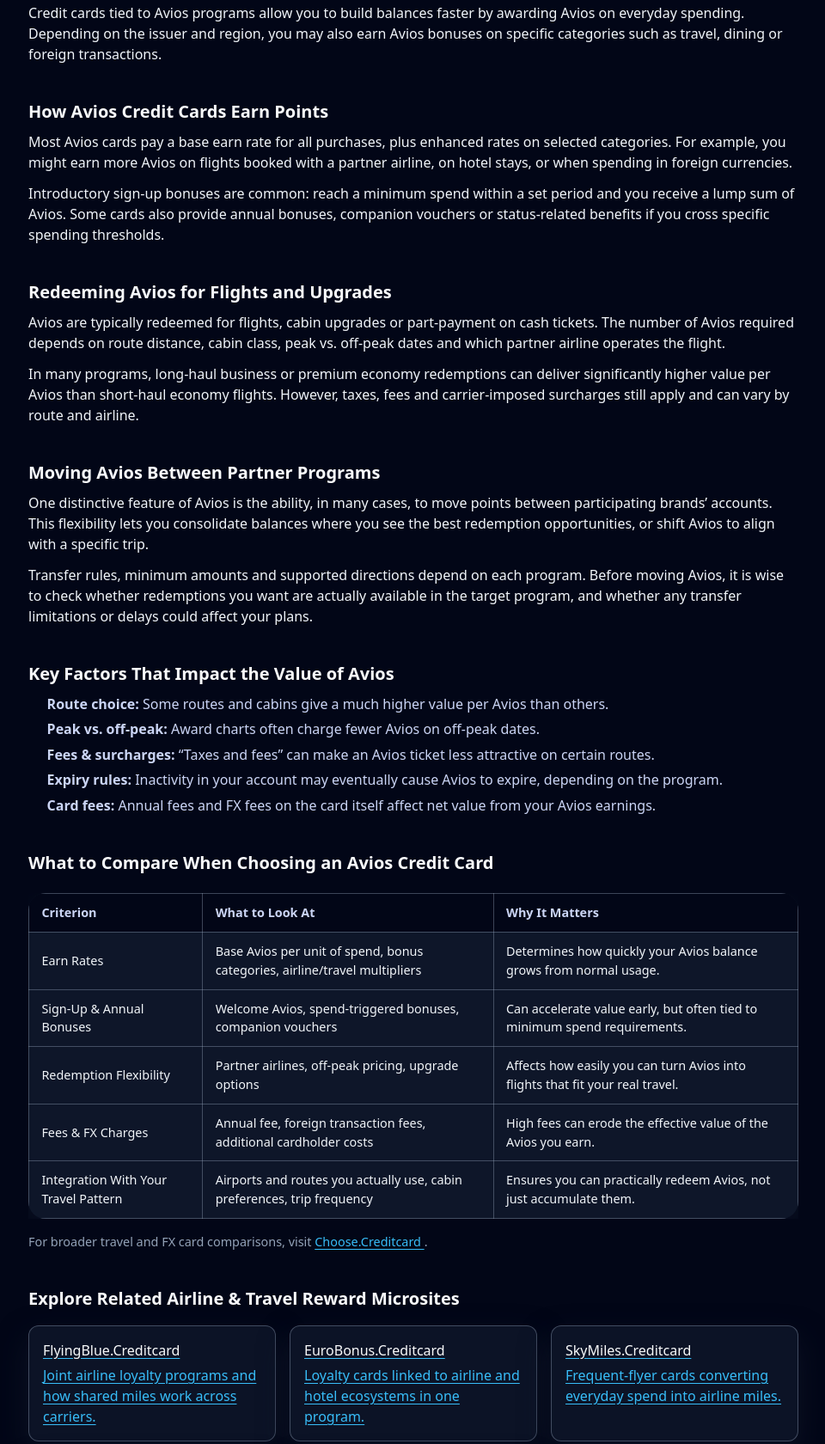
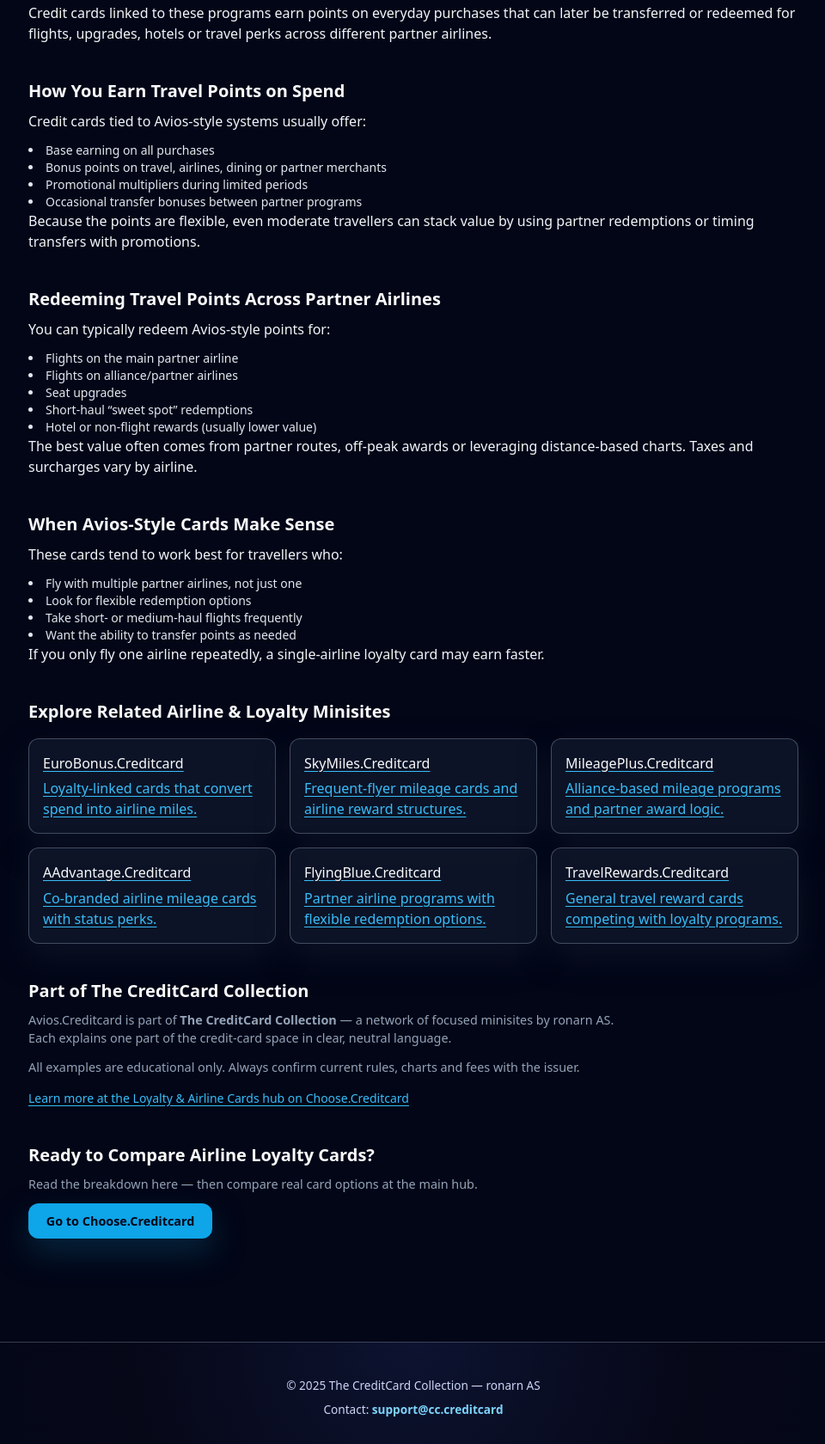
Before and after one commit to ChooseCreditCard/avios.creditcard, a plain HTML site: page index.html in a window 1280 px wide. Shown: the part 587-2267 px from the top of the page at 86% size, without its empty margins (159-1119 px from the left). Drawn offline with nearby package versions, Linux system fonts and the light colour scheme.

Commit message:
Update index.html

```diff
--- a/index.html
+++ b/index.html
@@ -4,22 +4,22 @@
   <meta charset="UTF-8" />
   <meta name="viewport" content="width=device-width, initial-scale=1" />
 
-  <title>Avios.Creditcard – Avios Airline Points & Credit Cards Explained</title>
-  <meta name="description" content="Understand how Avios-linked credit cards work: earning Avios from spending, transferring between airlines, redeeming for flights and upgrades, plus fees and value considerations." />
+  <title>Avios.Creditcard – Airline Points & Loyalty Credit Cards Explained</title>
+  <meta name="description" content="How Avios-style loyalty credit cards work: earning points, partner airlines, transfer systems, redemption value, elite perks and what to check before choosing a loyalty card." />
   <meta name="robots" content="index,follow" />
   <link rel="canonical" href="https://avios.creditcard/" />
 
   <!-- Open Graph -->
-  <meta property="og:title" content="Avios.Creditcard – Avios Airline Points & Credit Cards Explained" />
-  <meta property="og:description" content="Independent overview of Avios-based airline credit cards — how you earn, move and redeem Avios across partner airlines, and what to compare before choosing a card." />
+  <meta property="og:title" content="Avios.Creditcard – Airline Points & Loyalty Cards Explained" />
+  <meta property="og:description" content="Independent overview of airline loyalty credit cards using Avios-style points systems — from earning to redeeming across partner airlines." />
   <meta property="og:type" content="website" />
   <meta property="og:url" content="https://avios.creditcard/" />
   <meta property="og:image" content="https://choose.creditcard/preview.png?utm_source=avios.creditcard&utm_medium=referral&utm_campaign=og_image" />
 
   <!-- Twitter -->
   <meta name="twitter:card" content="summary_large_image" />
-  <meta name="twitter:title" content="Avios.Creditcard – Avios Airline Loyalty & Cards" />
-  <meta name="twitter:description" content="Learn how Avios airline credit cards convert everyday spend into points you can redeem for flights, upgrades and partner redemptions across multiple carriers." />
+  <meta name="twitter:title" content="Avios.Creditcard – Airline Loyalty Cards Explained" />
+  <meta name="twitter:description" content="Learn how Avios-style loyalty credit cards earn, transfer and redeem travel points across partner airlines." />
   <meta name="twitter:image" content="https://choose.creditcard/preview.png?utm_source=avios.creditcard&utm_medium=referral&utm_campaign=twitter_image" />
 
   <!-- GA4 -->
@@ -31,199 +31,186 @@
     gtag('config', 'G-64FE63JQ3H');
   </script>
 
-  <!-- Tailwind for utility classes -->
+  <!-- Tailwind -->
   <script src="https://cdn.tailwindcss.com"></script>
 
-  <!-- Your shared minisite styles -->
+  <!-- Minisite Styles -->
   <link rel="stylesheet" href="./styles.css" />
 </head>
+
 <body class="bg-slate-950 text-slate-100">
+  <!-- HEADER -->
   <header class="site-header">
     <div class="nav-inner max-w-6xl">
       <div class="brand">
         <div class="cc-logo">CC</div>
         <div class="brand-text">
           <div class="brand-title">Avios.Creditcard</div>
-          <div class="brand-subtitle">Avios Airline Points & Loyalty Cards</div>
+          <div class="brand-subtitle">Airline Points & Loyalty Cards</div>
         </div>
       </div>
-      <nav class="nav-links" aria-label="Page navigation">
+      <nav class="nav-links">
         <a href="#overview">Overview</a>
-        <a href="#earning">Earning Avios</a>
-        <a href="#redeeming">Redeeming Avios</a>
+        <a href="#earning">Earning Points</a>
+        <a href="#redeem">Redeeming</a>
       </nav>
     </div>
   </header>
 
   <main class="cc-page">
-    <!-- Breadcrumb -->
+
+    <!-- BREADCRUMB -->
     <div class="cc-breadcrumb">
       <a href="https://choose.creditcard/?utm_source=avios.creditcard&utm_medium=referral&utm_campaign=breadcrumb">Home</a>
       &nbsp;›&nbsp;
       Avios.Creditcard
     </div>
 
-    <!-- Hero -->
+    <!-- HERO -->
     <section class="hero">
       <div class="hero-content">
-        <h1>How Avios Airline Credit Cards Turn Spending Into Flights</h1>
+        <h1>How Avios-Style Points Programs Work With Credit Cards</h1>
         <p class="hero-lead">
-          Avios is a shared airline points currency used across several carriers. This page explains how Avios-linked credit cards earn points, how transfers work between partner programs, and what to check before you pick an Avios card.
+          Avios-style reward systems let you earn travel points that can move between partner airlines. This guide explains earning, transferring and redeeming points — before you compare real cards.
         </p>
-        <a class="cta" href="https://choose.creditcard/travel/?utm_source=avios.creditcard&utm_medium=referral&utm_campaign=hero_cta">
-          Compare travel & Avios-friendly cards
+        <a class="cta"
+           href="https://choose.creditcard/?utm_source=avios.creditcard&utm_medium=referral&utm_campaign=hero_cta">
+          Compare loyalty & airline cards
         </a>
       </div>
     </section>
 
-    <!-- Overview -->
+    <!-- OVERVIEW -->
     <section id="overview" class="section">
-      <h2>What Is Avios and How Do Credit Cards Fit In?</h2>
-      <p>Avios is a points currency used by several airline and travel brands. Instead of earning separate miles for each airline, you collect Avios and then redeem them within a participating program for flights, upgrades, hotels or other travel rewards.</p>
-      <p>Credit cards tied to Avios programs allow you to build balances faster by awarding Avios on everyday spending. Depending on the issuer and region, you may also earn Avios bonuses on specific categories such as travel, dining or foreign transactions.</p>
-    </section>
-
-    <!-- Earning -->
-    <section id="earning" class="section">
-      <h2>How Avios Credit Cards Earn Points</h2>
-      <p>Most Avios cards pay a base earn rate for all purchases, plus enhanced rates on selected categories. For example, you might earn more Avios on flights booked with a partner airline, on hotel stays, or when spending in foreign currencies.</p>
-      <p>Introductory sign-up bonuses are common: reach a minimum spend within a set period and you receive a lump sum of Avios. Some cards also provide annual bonuses, companion vouchers or status-related benefits if you cross specific spending thresholds.</p>
-    </section>
-
-    <!-- Redeeming -->
-    <section id="redeeming" class="section">
-      <h2>Redeeming Avios for Flights and Upgrades</h2>
-      <p>Avios are typically redeemed for flights, cabin upgrades or part-payment on cash tickets. The number of Avios required depends on route distance, cabin class, peak vs. off-peak dates and which partner airline operates the flight.</p>
-      <p>In many programs, long-haul business or premium economy redemptions can deliver significantly higher value per Avios than short-haul economy flights. However, taxes, fees and carrier-imposed surcharges still apply and can vary by route and airline.</p>
-    </section>
-
-    <!-- Transfers & Partner Use -->
-    <section class="section">
-      <h2>Moving Avios Between Partner Programs</h2>
-      <p>One distinctive feature of Avios is the ability, in many cases, to move points between participating brands’ accounts. This flexibility lets you consolidate balances where you see the best redemption opportunities, or shift Avios to align with a specific trip.</p>
-      <p>Transfer rules, minimum amounts and supported directions depend on each program. Before moving Avios, it is wise to check whether redemptions you want are actually available in the target program, and whether any transfer limitations or delays could affect your plans.</p>
-    </section>
-
-    <!-- Value & Considerations -->
-    <section class="section">
-      <h2>Key Factors That Impact the Value of Avios</h2>
-      <ul class="list">
-        <li><strong>Route choice:</strong> Some routes and cabins give a much higher value per Avios than others.</li>
-        <li><strong>Peak vs. off-peak:</strong> Award charts often charge fewer Avios on off-peak dates.</li>
-        <li><strong>Fees & surcharges:</strong> “Taxes and fees” can make an Avios ticket less attractive on certain routes.</li>
-        <li><strong>Expiry rules:</strong> Inactivity in your account may eventually cause Avios to expire, depending on the program.</li>
-        <li><strong>Card fees:</strong> Annual fees and FX fees on the card itself affect net value from your Avios earnings.</li>
-      </ul>
-    </section>
-
-    <!-- Comparison style table -->
-    <section class="section">
-      <h2>What to Compare When Choosing an Avios Credit Card</h2>
-      <div class="table-wrap">
-        <table class="table">
-          <thead>
-            <tr>
-              <th>Criterion</th>
-              <th>What to Look At</th>
-              <th>Why It Matters</th>
-            </tr>
-          </thead>
-          <tbody>
-            <tr>
-              <td>Earn Rates</td>
-              <td>Base Avios per unit of spend, bonus categories, airline/travel multipliers</td>
-              <td>Determines how quickly your Avios balance grows from normal usage.</td>
-            </tr>
-            <tr>
-              <td>Sign-Up & Annual Bonuses</td>
-              <td>Welcome Avios, spend-triggered bonuses, companion vouchers</td>
-              <td>Can accelerate value early, but often tied to minimum spend requirements.</td>
-            </tr>
-            <tr>
-              <td>Redemption Flexibility</td>
-              <td>Partner airlines, off-peak pricing, upgrade options</td>
-              <td>Affects how easily you can turn Avios into flights that fit your real travel.</td>
-            </tr>
-            <tr>
-              <td>Fees & FX Charges</td>
-              <td>Annual fee, foreign transaction fees, additional cardholder costs</td>
-              <td>High fees can erode the effective value of the Avios you earn.</td>
-            </tr>
-            <tr>
-              <td>Integration With Your Travel Pattern</td>
-              <td>Airports and routes you actually use, cabin preferences, trip frequency</td>
-              <td>Ensures you can practically redeem Avios, not just accumulate them.</td>
-            </tr>
-          </tbody>
-        </table>
-      </div>
-      <p class="small">
-        For broader travel and FX card comparisons, visit
-        <a href="https://choose.creditcard/travel/?utm_source=avios.creditcard&utm_medium=referral&utm_campaign=comparison_section">
-          Choose.Creditcard
-        </a>.
+      <h2>What Are Avios-Style Travel Points?</h2>
+      <p>
+        Avios-style programs are flexible airline point systems used across several carriers. Instead of a single-airline loyalty currency, Avios-style points move within a network of partners, making them more versatile than traditional frequent-flyer miles.
+      </p>
+      <p>
+        Credit cards linked to these programs earn points on everyday purchases that can later be transferred or redeemed for flights, upgrades, hotels or travel perks across different partner airlines.
       </p>
     </section>
 
-    <!-- Cluster links -->
+    <!-- EARNING -->
+    <section id="earning" class="section">
+      <h2>How You Earn Travel Points on Spend</h2>
+      <p>Credit cards tied to Avios-style systems usually offer:</p>
+      <ul class="list-disc list-inside text-sm text-slate-200">
+        <li>Base earning on all purchases</li>
+        <li>Bonus points on travel, airlines, dining or partner merchants</li>
+        <li>Promotional multipliers during limited periods</li>
+        <li>Occasional transfer bonuses between partner programs</li>
+      </ul>
+      <p>
+        Because the points are flexible, even moderate travellers can stack value by using partner redemptions or timing transfers with promotions.
+      </p>
+    </section>
+
+    <!-- REDEEM -->
+    <section id="redeem" class="section">
+      <h2>Redeeming Travel Points Across Partner Airlines</h2>
+      <p>You can typically redeem Avios-style points for:</p>
+      <ul class="list-disc list-inside text-sm text-slate-200">
+        <li>Flights on the main partner airline</li>
+        <li>Flights on alliance/partner airlines</li>
+        <li>Seat upgrades</li>
+        <li>Short-haul “sweet spot” redemptions</li>
+        <li>Hotel or non-flight rewards (usually lower value)</li>
+      </ul>
+      <p>
+        The best value often comes from partner routes, off-peak awards or leveraging distance-based charts. Taxes and surcharges vary by airline.
+      </p>
+    </section>
+
+    <!-- VALUE MATCH -->
     <section class="section">
-      <h2>Explore Related Airline & Travel Reward Microsites</h2>
+      <h2>When Avios-Style Cards Make Sense</h2>
+      <p>These cards tend to work best for travellers who:</p>
+      <ul class="list-disc list-inside text-sm text-slate-200">
+        <li>Fly with multiple partner airlines, not just one</li>
+        <li>Look for flexible redemption options</li>
+        <li>Take short- or medium-haul flights frequently</li>
+        <li>Want the ability to transfer points as needed</li>
+      </ul>
+      <p>
+        If you only fly one airline repeatedly, a single-airline loyalty card may earn faster.
+      </p>
+    </section>
+
+    <!-- CLUSTER LINKS -->
+    <section class="section">
+      <h2>Explore Related Airline & Loyalty Minisites</h2>
       <div class="cluster-grid">
-        <a class="cluster-card" href="https://flyingblue.creditcard/?utm_source=avios.creditcard&utm_medium=referral&utm_campaign=cluster_flyingblue">
+
+        <a class="cluster-card"
+           href="https://eurobonus.creditcard/?utm_source=avios.creditcard&utm_medium=referral&utm_campaign=cluster_eurobonus">
+          <h3>EuroBonus.Creditcard</h3>
+          <p>Loyalty-linked cards that convert spend into airline miles.</p>
+        </a>
+
+        <a class="cluster-card"
+           href="https://skymiles.creditcard/?utm_source=avios.creditcard&utm_medium=referral&utm_campaign=cluster_skymiles">
+          <h3>SkyMiles.Creditcard</h3>
+          <p>Frequent-flyer mileage cards and airline reward structures.</p>
+        </a>
+
+        <a class="cluster-card"
+           href="https://mileageplus.creditcard/?utm_source=avios.creditcard&utm_medium=referral&utm_campaign=cluster_mileageplus">
+          <h3>MileagePlus.Creditcard</h3>
+          <p>Alliance-based mileage programs and partner award logic.</p>
+        </a>
+
+        <a class="cluster-card"
+           href="https://aadvantage.creditcard/?utm_source=avios.creditcard&utm_medium=referral&utm_campaign=cluster_aadvantage">
+          <h3>AAdvantage.Creditcard</h3>
+          <p>Co-branded airline mileage cards with status perks.</p>
+        </a>
+
+        <a class="cluster-card"
+           href="https://flyingblue.creditcard/?utm_source=avios.creditcard&utm_medium=referral&utm_campaign=cluster_flyingblue">
           <h3>FlyingBlue.Creditcard</h3>
-          <p>Joint airline loyalty programs and how shared miles work across carriers.</p>
+          <p>Partner airline programs with flexible redemption options.</p>
         </a>
-        <a class="cluster-card" href="https://eurobonus.creditcard/?utm_source=avios.creditcard&utm_medium=referral&utm_campaign=cluster_eurobonus">
-          <h3>EuroBonus.Creditcard</h3>
-          <p>Loyalty cards linked to airline and hotel ecosystems in one program.</p>
+
+        <a class="cluster-card"
+           href="https://travelrewards.creditcard/?utm_source=avios.creditcard&utm_medium=referral&utm_campaign=cluster_travelrewards">
+          <h3>TravelRewards.Creditcard</h3>
+          <p>General travel reward cards competing with loyalty programs.</p>
         </a>
-        <a class="cluster-card" href="https://skymiles.creditcard/?utm_source=avios.creditcard&utm_medium=referral&utm_campaign=cluster_skymiles">
-          <h3>SkyMiles.Creditcard</h3>
-          <p>Frequent-flyer cards converting everyday spend into airline miles.</p>
-        </a>
-        <a class="cluster-card" href="https://travelrewards.creditcard/?utm_source=avios.creditcard&utm_medium=referral&utm_campaign=cluster_travelrewards">
-          <h3>TravelRewards.Creditcard</h3>
-          <p>Flexible travel-rewards cards for people who mix airlines and routes.</p>
-        </a>
-        <a class="cluster-card" href="https://traveler.creditcard/?utm_source=avios.creditcard&utm_medium=referral&utm_campaign=cluster_traveler">
-          <h3>Traveler.Creditcard</h3>
-          <p>Cards built for frequent travellers who value broad airline choice.</p>
+
+      </div>
+    </section>
+
+    <!-- COLLECTION + SNIPPET -->
+    <section class="section">
+      <h2>Part of The CreditCard Collection</h2>
+      <p class="small">
+        Avios.Creditcard is part of <strong>The CreditCard Collection</strong> — a network of focused minisites by ronarn AS. Each explains one part of the credit-card space in clear, neutral language.
+      </p>
+      <p class="small">
+        All examples are educational only. Always confirm current rules, charts and fees with the issuer.
+      </p>
+
+      <div class="hub-link">
+        <a href="https://choose.creditcard/loyalty/?utm_source=avios.creditcard&utm_medium=referral&utm_campaign=minisite_to_loyalty_hub"
+           class="text-sm text-slate-600 hover:text-slate-900">
+          Learn more at the Loyalty &amp; Airline Cards hub on Choose.Creditcard
         </a>
       </div>
     </section>
 
-    <!-- Collection section -->
+    <!-- CTA -->
     <section class="section">
-      <h2>Part of The CreditCard Collection</h2>
+      <h2>Ready to Compare Airline Loyalty Cards?</h2>
       <p class="small">
-        Avios.Creditcard is one spoke in <strong>The CreditCard Collection</strong> — a network of focused microsites operated by ronarn AS. Each site covers a single concept, then points you to independent tools where you can compare real cards and offers.
+        Read the breakdown here — then compare real card options at the main hub.
       </p>
-      <p class="small">
-        We do not issue cards or manage Avios programs. This page summarises how Avios-linked credit cards typically work so you can read official terms and conditions with more context.
-      </p>
-      <p class="small">
-        This content is educational only and not financial, tax or travel advice. Always confirm current rules and pricing with the relevant airline and card issuer.
-      </p>
-
-      <!-- REQUIRED HUB SNIPPET – Travel & FX hub -->
-      <div class="hub-link">
-        <a href="https://choose.creditcard/travel/?utm_source=avios.creditcard&utm_medium=referral&utm_campaign=minisite_to_hub"
-           class="text-sm text-slate-600 hover:text-slate-900">
-          Learn more at the Travel &amp; FX hub
-        </a>
-      </div>
+      <a class="cta"
+         href="https://choose.creditcard/?utm_source=avios.creditcard&utm_medium=referral&utm_campaign=bottom_cta">
+        Go to Choose.Creditcard
+      </a>
     </section>
 
-    <!-- Bottom CTA -->
-    <section class="section">
-      <h2>Ready to Compare Avios-Friendly Travel Cards?</h2>
-      <p class="small">
-        Use Avios.Creditcard to understand the mechanics — then visit the main Travel &amp; FX hub to compare specific cards, fees and reward structures side by side.
-      </p>
-      <a class="cta" href="https://choose.creditcard/travel/?utm_source=avios.creditcard&utm_medium=referral&utm_campaign=bottom_cta">
-        Go to the Travel &amp; FX hub
-      </a>
-    </section>
   </main>
 
   <footer class="mini-footer">
```
